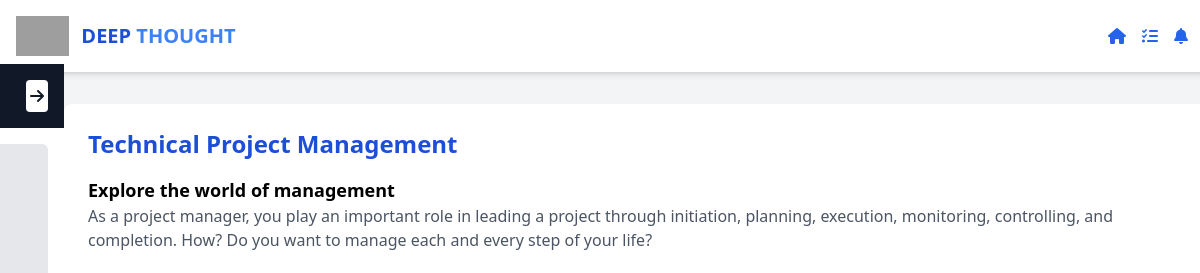
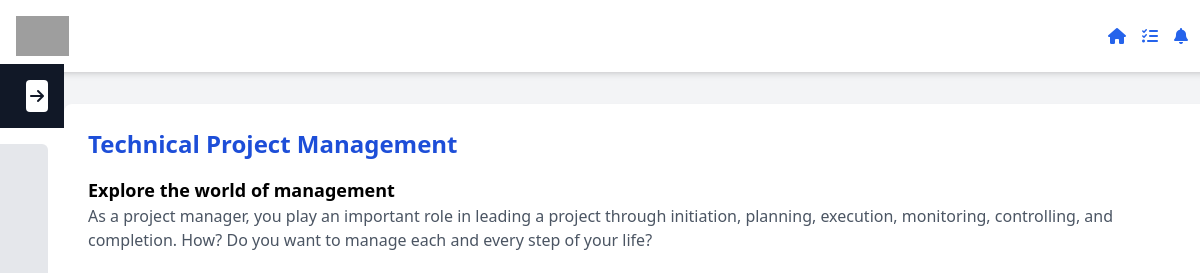
Before and after one commit to SOURABHATTR/Deep-Thought, a plain HTML site: page index.html in a window 1280 px wide. Shown: the top 273 px of the page, 0-1200 px from the left. Drawn offline with nearby package versions, Linux system fonts and the light colour scheme; grey boxes are pictures that could not be loaded.

Commit message:
index.html

```diff
--- a/index.html
+++ b/index.html
@@ -22,7 +22,7 @@
                 <!-- Logo -->
                 <img src="https://deepthought.education/assets/images/logo/logo.svg" alt="Deep Thought Logo"
                     class="h-10">
-                <span class="text-blue-700 font-bold text-xl">DEEP <span class="text-blue-500">THOUGHT</span></span>
+
             </div>
             <div class="flex items-center space-x-4">
                 <!-- Icons for Home, Tasks, Notifications, and Profile -->
@@ -159,13 +159,7 @@
         <button class="bg-blue-800 text-white p-4 rounded-full shadow-lg">Help</button>
     </div>
 
-    <!-- Notice Board
-    <div class="fixed right-0 top-1/4 bg-blue-700 text-white text-center py-6 px-4 rounded-l-md"
-        style="height: 600px; padding: 20px;">
-        <span class="block text-xs flex item-center transform rotate-90">NOTICE BOARD</span>
-    </div> -->
 
-    <!-- Script for Sidebar Toggle -->
     <script>
         const sidebar = document.getElementById('sidebar');
         const toggleArrow = document.getElementById('toggleArrow');
```
